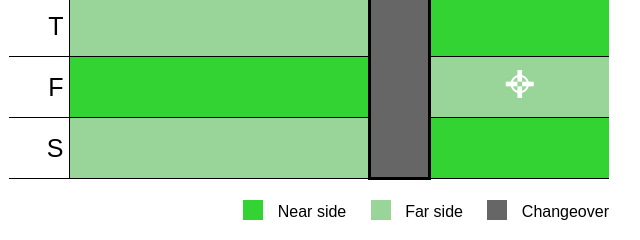
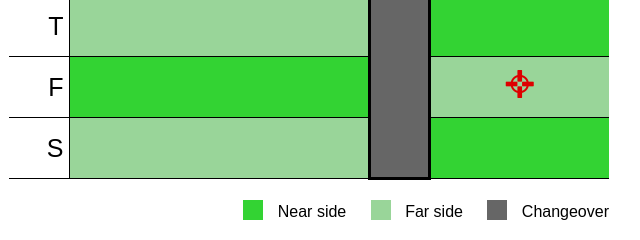
Before and after one commit to ryankinal/beresfordparking, a plain HTML site: page index.html in a window 1280 px wide. Shown: the part 362-602 px from the top of the page, 331-971 px from the left. Drawn offline with Linux system fonts and the light colour scheme.

Commit message:
Changed color of position marker

```diff
--- a/index.html
+++ b/index.html
@@ -121,7 +121,7 @@
 				transform: translate(-50%, -50%);
 				white-space: nowrap;
 				font-size: 28px;
-				color: #FFF;
+				color: #D00;
 			}
 
 			#parkingText {
```
